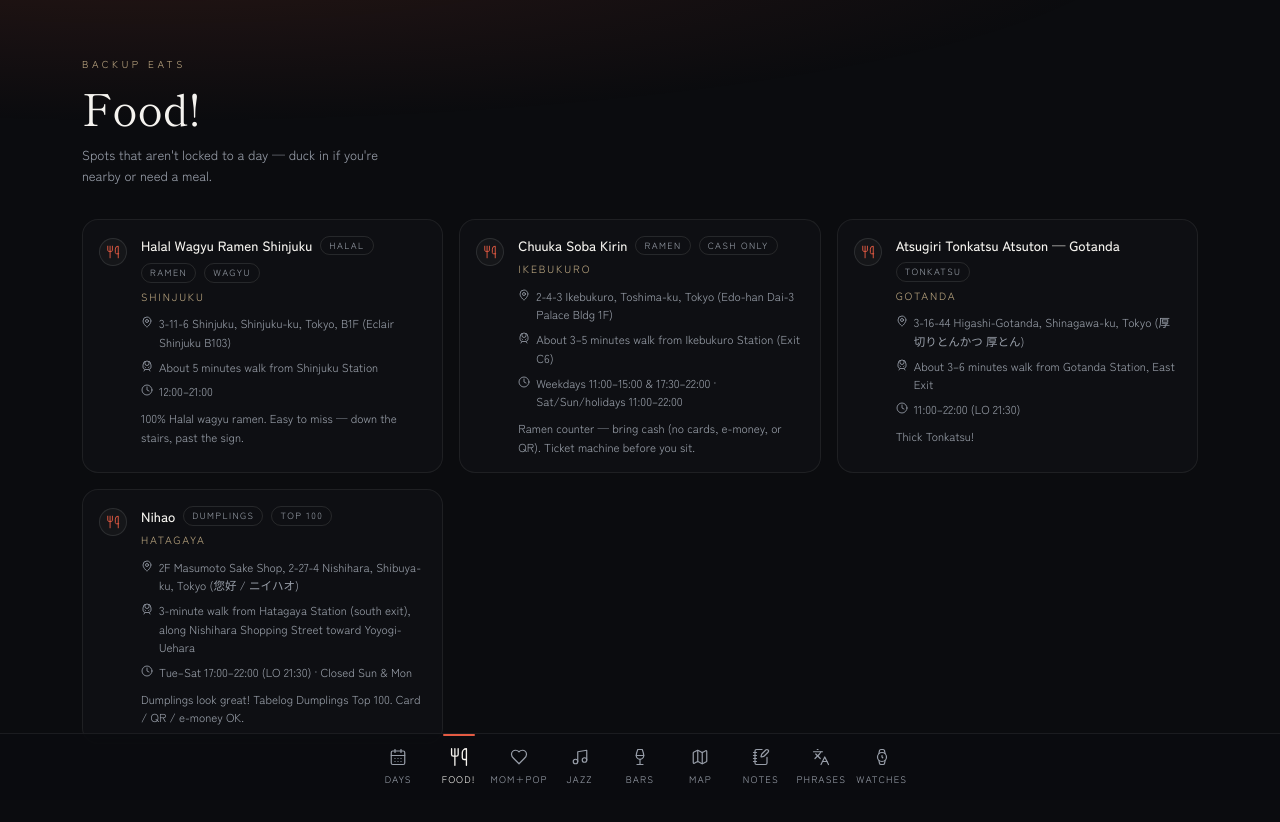
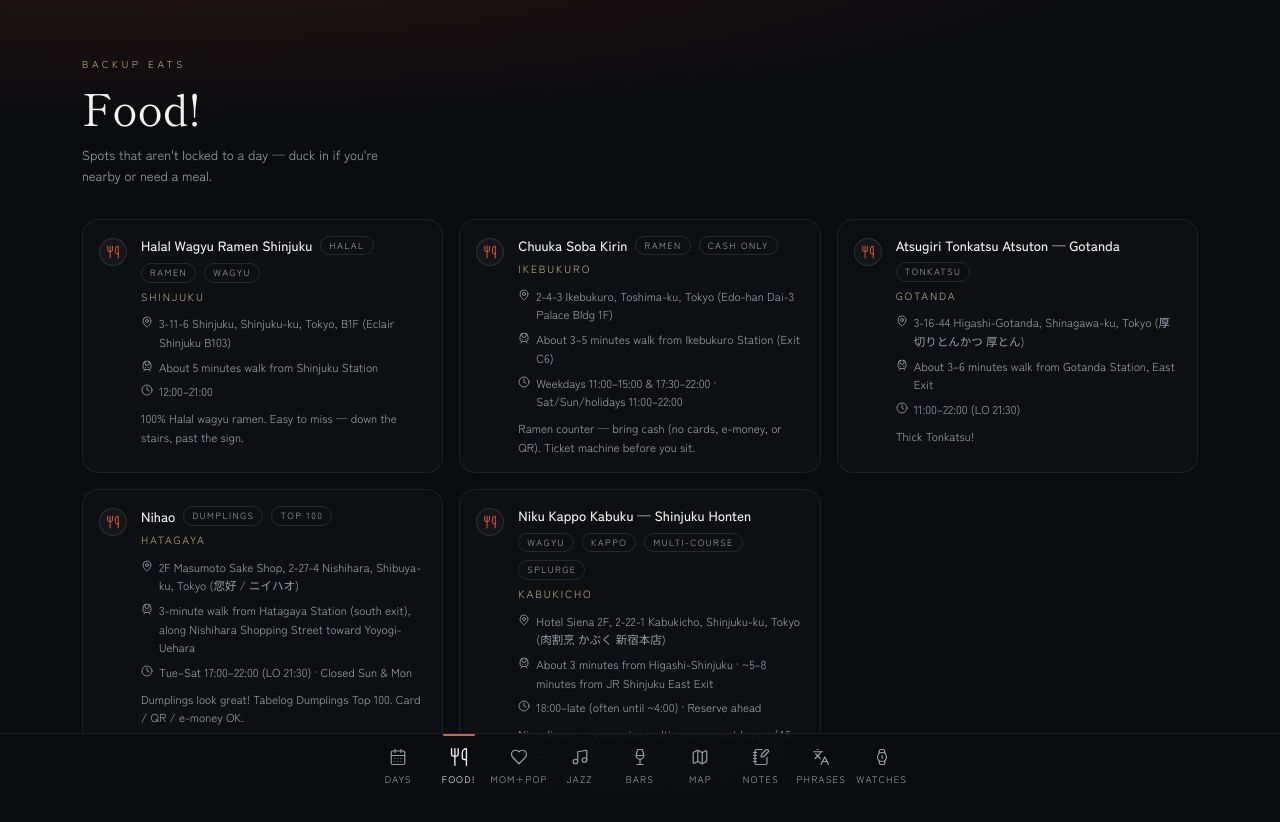
Before and after one commit to Cacody25/japan-trip, a React (Vite) app: page /food in a window 1280 px wide. Shown: the top 822 px of the page. Built offline with nearby package versions, Linux system fonts and the light colour scheme.

Commit message:
Add Kabuku as Food! splurge dinner; fix Steak Shinoda mom-pop note.

```diff
--- a/src/data/food.js
+++ b/src/data/food.js
@@ -48,6 +48,18 @@ export const foodSpots = [
     lat: 35.6768,
     lng: 139.6765,
   },
+  {
+    id: "niku-kappo-kabuku",
+    name: "Niku Kappo Kabuku — Shinjuku Honten",
+    area: "Kabukicho",
+    address: "Hotel Siena 2F, 2-22-1 Kabukicho, Shinjuku-ku, Tokyo (肉割烹 かぶく 新宿本店)",
+    access: "About 3 minutes from Higashi-Shinjuku · ~5–8 minutes from JR Shinjuku East Exit",
+    hours: "18:00–late (often until ~4:00) · Reserve ahead",
+    note: "Nice dinner — expensive multi-course meat kappo (A5 Miyazaki wagyu). Owner-run vibe, but this is a splurge course night, not a casual mom-and-pop.",
+    tags: ["wagyu", "kappo", "multi-course", "splurge"],
+    lat: 35.69596,
+    lng: 139.70431,
+  },
 ];
 
 export const foodMapPlaces = foodSpots.map((spot) => ({
--- a/src/data/momAndPop.js
+++ b/src/data/momAndPop.js
@@ -31,8 +31,8 @@ export const momAndPopSpots = [
     address: "4-5-8 Yushima, Bunkyo-ku, Tokyo 〒113-0034 (ステーキしのだ)",
     access: "About 5 minutes walk from Yushima Station (Chiyoda Line), Exit 1 / 3",
     hours: "Weekdays 11:30–13:30 & 17:00–22:00 · Sat/Sun dinner 17:00–22:00 · Open daily",
-    note: "Owner-run teppan steak shop — pricey set course steak at night, but looks excellent. Lunch is the famous steak curry.",
-    tags: ["steak", "set course"],
+    note: "Small owner-run teppan steak shop. Lunch is the famous steak curry.",
+    tags: ["steak", "teppan"],
     lat: 35.7075,
     lng: 139.7661,
   },
```
